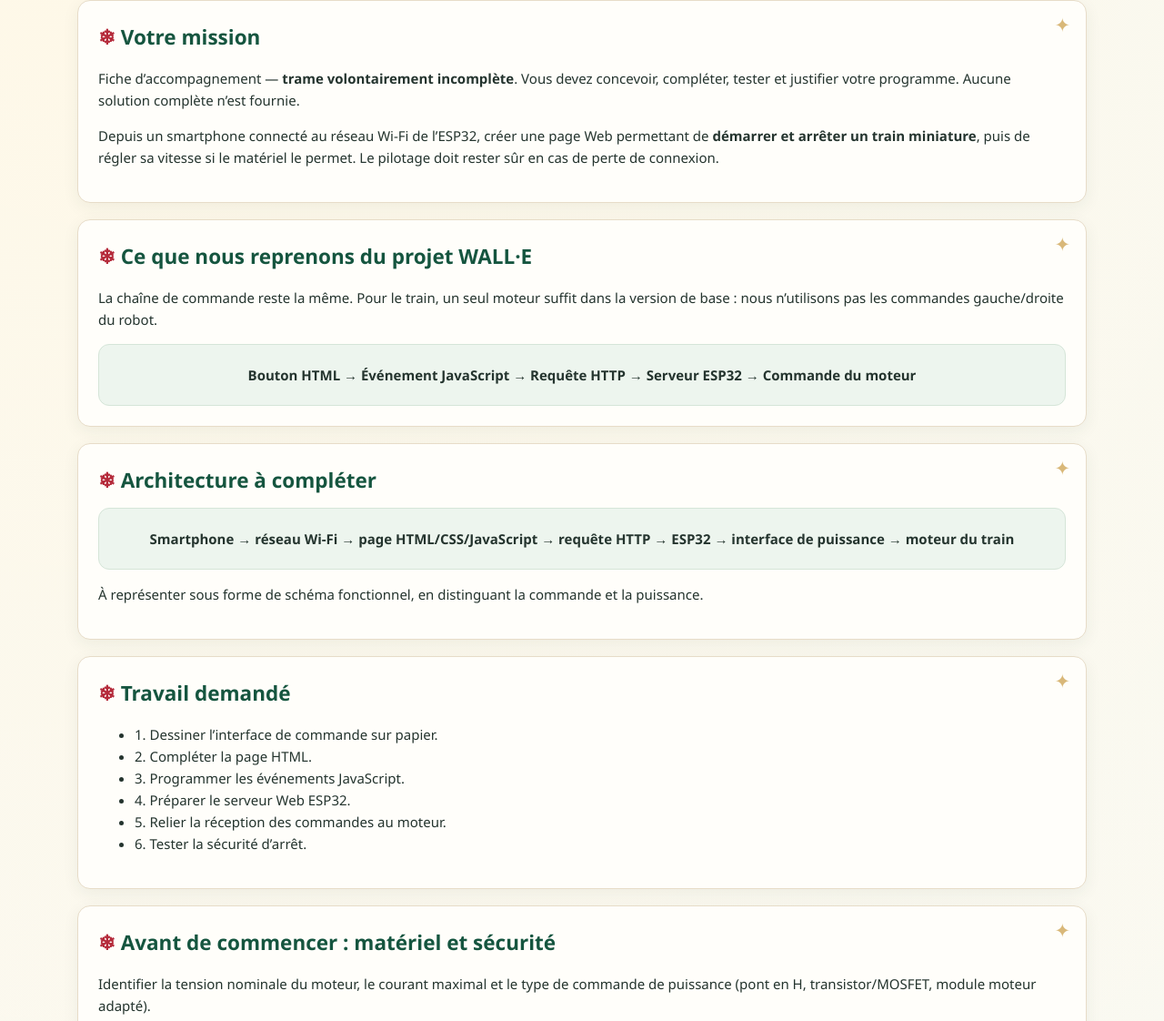
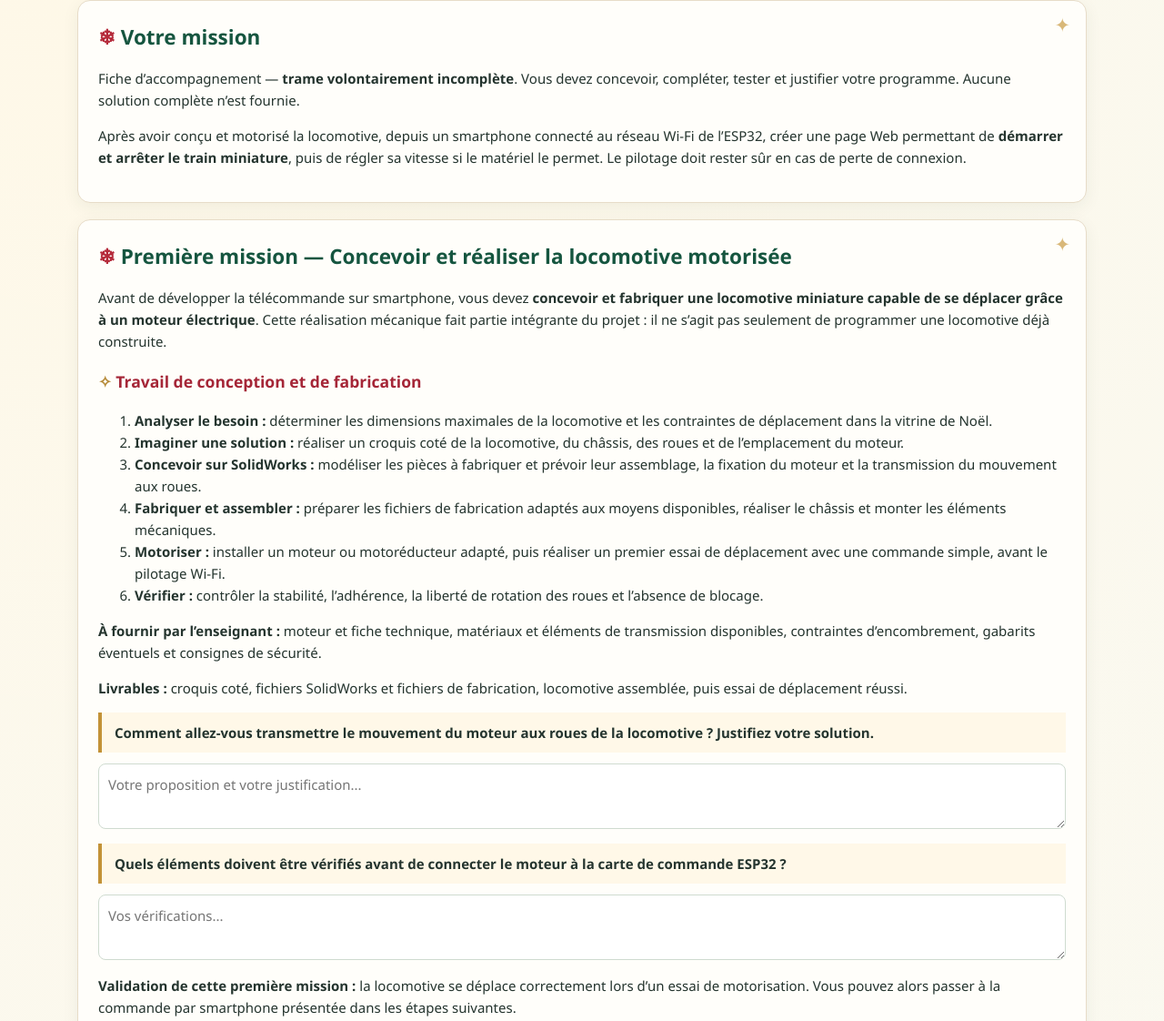
Before and after one commit to lascoweckl/Vitrine_Noel, a plain HTML site: page 07_train_noel.html in a window 1280 px wide. Shown: the part 418-1540 px from the top of the page at 91% size. Drawn offline with Linux system fonts and the light colour scheme.

Commit message:
Add files via upload

```diff
--- a/07_train_noel.html
+++ b/07_train_noel.html
@@ -32,7 +32,7 @@
       <a class="active" href="07_train_noel.html">7 · Train de Noël</a>
     </nav>
     <main>
-      <div class="christmas-banner">🚂 Mission : concevoir une télécommande Web pour un train de Noël</div>
+      <div class="christmas-banner">🚂 Mission : concevoir et motoriser une locomotive de Noël, puis la piloter par smartphone</div>
       <div class="tools">
         <button onclick="sauvegarder()">Enregistrer mes réponses (HTML)</button>
         <button class="secondary" onclick="imprimer()">Imprimer / PDF</button>
@@ -41,8 +41,28 @@
     <section>
       <h2>Votre mission</h2>
       <p>Fiche d’accompagnement — <strong>trame volontairement incomplète</strong>. Vous devez concevoir, compléter, tester et justifier votre programme. Aucune solution complète n’est fournie.</p>
-      <p>Depuis un smartphone connecté au réseau Wi-Fi de l’ESP32, créer une page Web permettant de <strong>démarrer et arrêter un train miniature</strong>, puis de régler sa vitesse si le matériel le permet. Le pilotage doit rester sûr en cas de perte de connexion.</p>
+      <p>Après avoir conçu et motorisé la locomotive, depuis un smartphone connecté au réseau Wi-Fi de l’ESP32, créer une page Web permettant de <strong>démarrer et arrêter le train miniature</strong>, puis de régler sa vitesse si le matériel le permet. Le pilotage doit rester sûr en cas de perte de connexion.</p>
 
+    </section>
+    <section>
+      <h2>Première mission — Concevoir et réaliser la locomotive motorisée</h2>
+      <p>Avant de développer la télécommande sur smartphone, vous devez <strong>concevoir et fabriquer une locomotive miniature capable de se déplacer grâce à un moteur électrique</strong>. Cette réalisation mécanique fait partie intégrante du projet : il ne s’agit pas seulement de programmer une locomotive déjà construite.</p>
+      <h3>Travail de conception et de fabrication</h3>
+      <ol>
+        <li><strong>Analyser le besoin :</strong> déterminer les dimensions maximales de la locomotive et les contraintes de déplacement dans la vitrine de Noël.</li>
+        <li><strong>Imaginer une solution :</strong> réaliser un croquis coté de la locomotive, du châssis, des roues et de l’emplacement du moteur.</li>
+        <li><strong>Concevoir sur SolidWorks :</strong> modéliser les pièces à fabriquer et prévoir leur assemblage, la fixation du moteur et la transmission du mouvement aux roues.</li>
+        <li><strong>Fabriquer et assembler :</strong> préparer les fichiers de fabrication adaptés aux moyens disponibles, réaliser le châssis et monter les éléments mécaniques.</li>
+        <li><strong>Motoriser :</strong> installer un moteur ou motoréducteur adapté, puis réaliser un premier essai de déplacement avec une commande simple, avant le pilotage Wi-Fi.</li>
+        <li><strong>Vérifier :</strong> contrôler la stabilité, l’adhérence, la liberté de rotation des roues et l’absence de blocage.</li>
+      </ol>
+      <p><strong>À fournir par l’enseignant :</strong> moteur et fiche technique, matériaux et éléments de transmission disponibles, contraintes d’encombrement, gabarits éventuels et consignes de sécurité.</p>
+      <p><strong>Livrables :</strong> croquis coté, fichiers SolidWorks et fichiers de fabrication, locomotive assemblée, puis essai de déplacement réussi.</p>
+      <div class="train-question"><strong>Comment allez-vous transmettre le mouvement du moteur aux roues de la locomotive ? Justifiez votre solution.</strong></div>
+      <textarea class="train-answer" aria-label="Solution de transmission locomotive" placeholder="Votre proposition et votre justification..."></textarea>
+      <div class="train-question"><strong>Quels éléments doivent être vérifiés avant de connecter le moteur à la carte de commande ESP32 ?</strong></div>
+      <textarea class="train-answer" aria-label="Vérifications locomotive motorisée" placeholder="Vos vérifications..."></textarea>
+      <p><strong>Validation de cette première mission :</strong> la locomotive se déplace correctement lors d’un essai de motorisation. Vous pouvez alors passer à la commande par smartphone présentée dans les étapes suivantes.</p>
     </section>
     <section>
       <h2>Ce que nous reprenons du projet WALL·E</h2>
```
